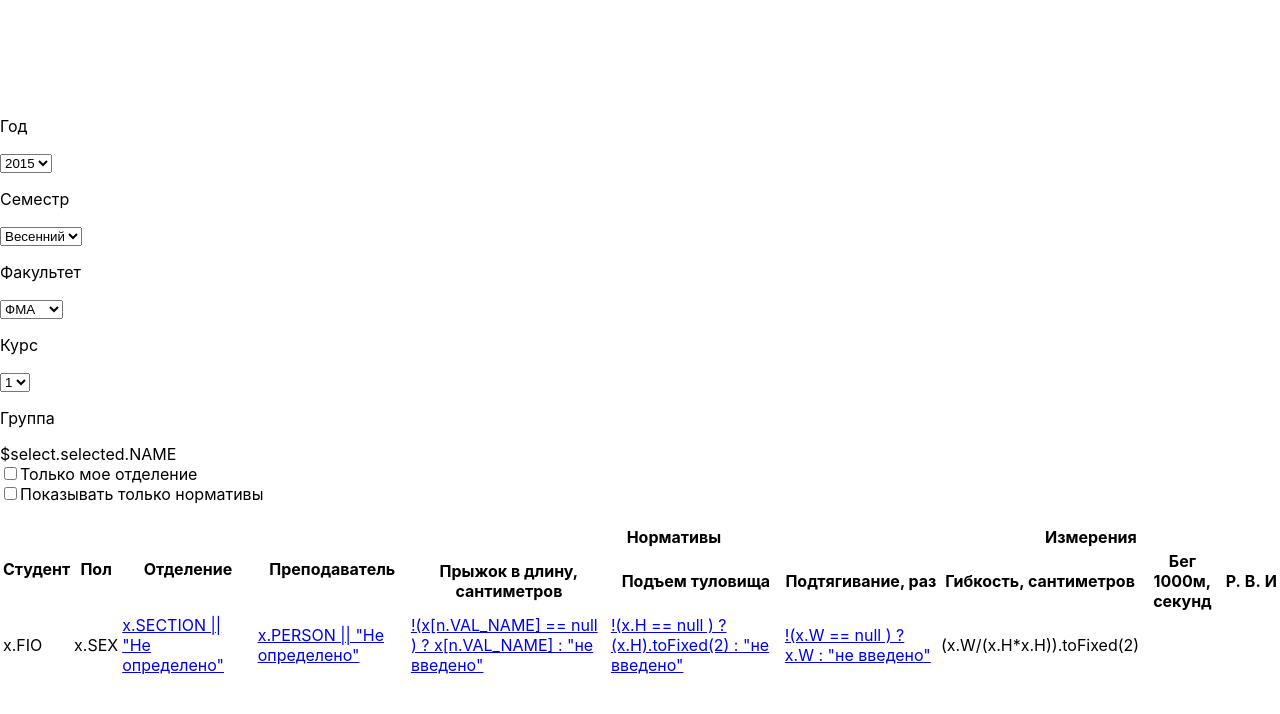
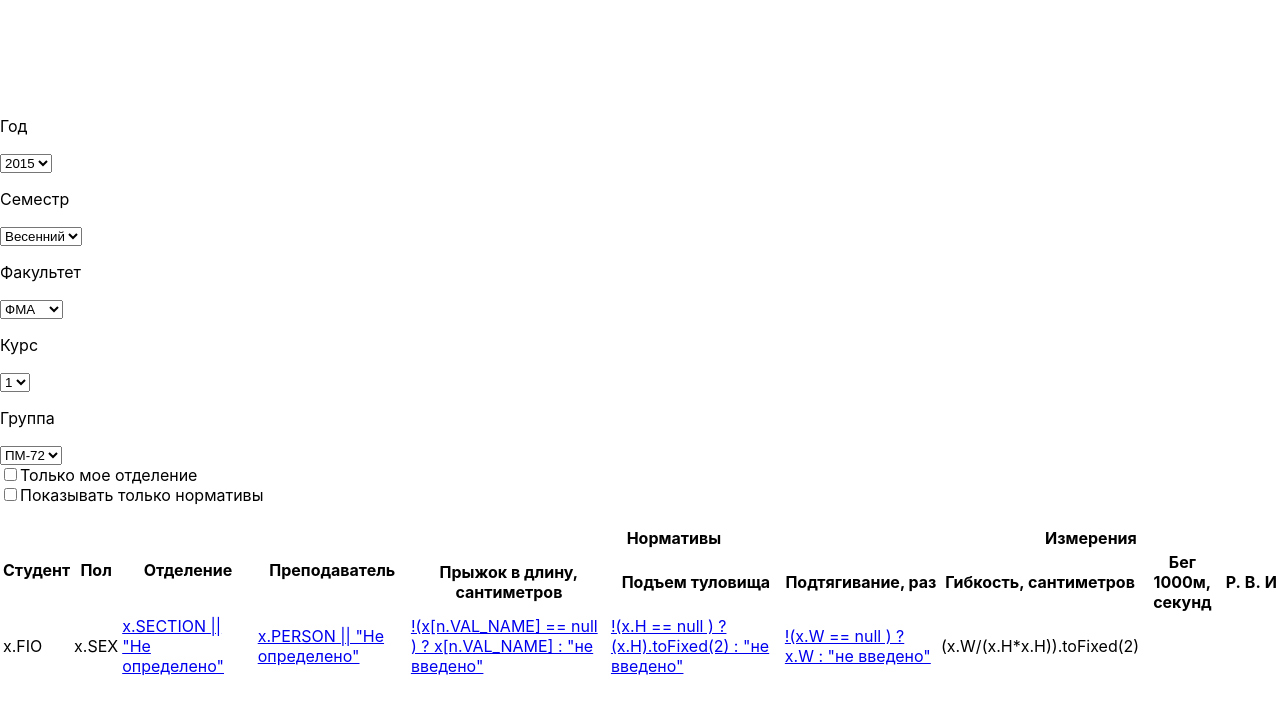
Before and after one commit to SergeiMironenko/ekn23, a React (Create React App) app: page /view2 in a window 1280 px wide. Shown: the top 714 px of the page. Built offline with nearby package versions, Linux system fonts and the light colour scheme.

Commit message:
add select: group

```diff
--- a/src/view2/view2.js
+++ b/src/view2/view2.js
@@ -21,13 +21,15 @@ class View2 extends React.Component {
             semester: '',
             faculty: '',
             course: '',
+            group: '',
         };
+        this.onlyNormativesChange = this.onlyNormativesChange.bind(this);
+        this.onlySectionsChange = this.onlySectionsChange.bind(this);
         this.yearChange = this.yearChange.bind(this);
         this.semesterChange = this.semesterChange.bind(this);
         this.facultyChange = this.facultyChange.bind(this);
         this.courseChange = this.courseChange.bind(this);
-        this.onlyNormativesChange = this.onlyNormativesChange.bind(this);
-        this.onlySectionsChange = this.onlySectionsChange.bind(this);
+        this.groupChange = this.groupChange.bind(this);
     }
 
     onlyNormativesChange() {
@@ -56,6 +58,10 @@ class View2 extends React.Component {
 
     courseChange(event) {
         this.setState({ course: event.target.value });
+    }
+
+    groupChange(event) {
+        this.setState({ group: event.target.value });
     }
 
     render() {
@@ -91,6 +97,11 @@ class View2 extends React.Component {
             return <option key={idx}>{course.NAME}</option>
         })
 
+        const groups = ["ПМ-72", "ПМ-91"];
+        const groupOptions = groups.map((group, idx) => {
+            return <option key={idx}>{group}</option>
+        })
+
         const normatives = [
             "Прыжок в длину, сантиметров",
             "Подъем туловища",
@@ -98,7 +109,7 @@ class View2 extends React.Component {
             "Гибкость, сантиметров",
             "Бег 1000м, секунд",
         ]
-        const normativesList = normatives.map((normative) => <th>{normative}</th>);
+        const normativeList = normatives.map((normative) => <th>{normative}</th>);
 
         return (
             <div>
@@ -133,7 +144,10 @@ class View2 extends React.Component {
                         </div>
                         <div className="col-sm-3">
                             <p>Группа</p>
-                            <ui-select ng-model="groups_selected"
+                            <select value={this.state.group} onChange={this.groupChange}>
+                                {groupOptions}
+                            </select>
+                            {/* <ui-select ng-model="groups_selected"
                                 theme="select2"
                                 ng-disabled="groups_disabled"
                                 on-select="change_group($item)"
@@ -143,7 +157,7 @@ class View2 extends React.Component {
                                 <ui-select-choices repeat="gr in groups | propsFilter: {NAME: $select.search}">
                                     <div ng-bind-html="gr.NAME"></div>
                                 </ui-select-choices>
-                            </ui-select>
+                            </ui-select> */}
                         </div>
 
                         <div className="col-sm-1">
@@ -178,7 +192,7 @@ class View2 extends React.Component {
                     </tr>
                     <tr>
                         {/* <th ng-repeat="n in normatives">n.NAME</th> */}
-                        {normativesList}
+                        {normativeList}
                         <th>Р.</th>
                         <th>В.</th>
                         <th>И</th>
```
